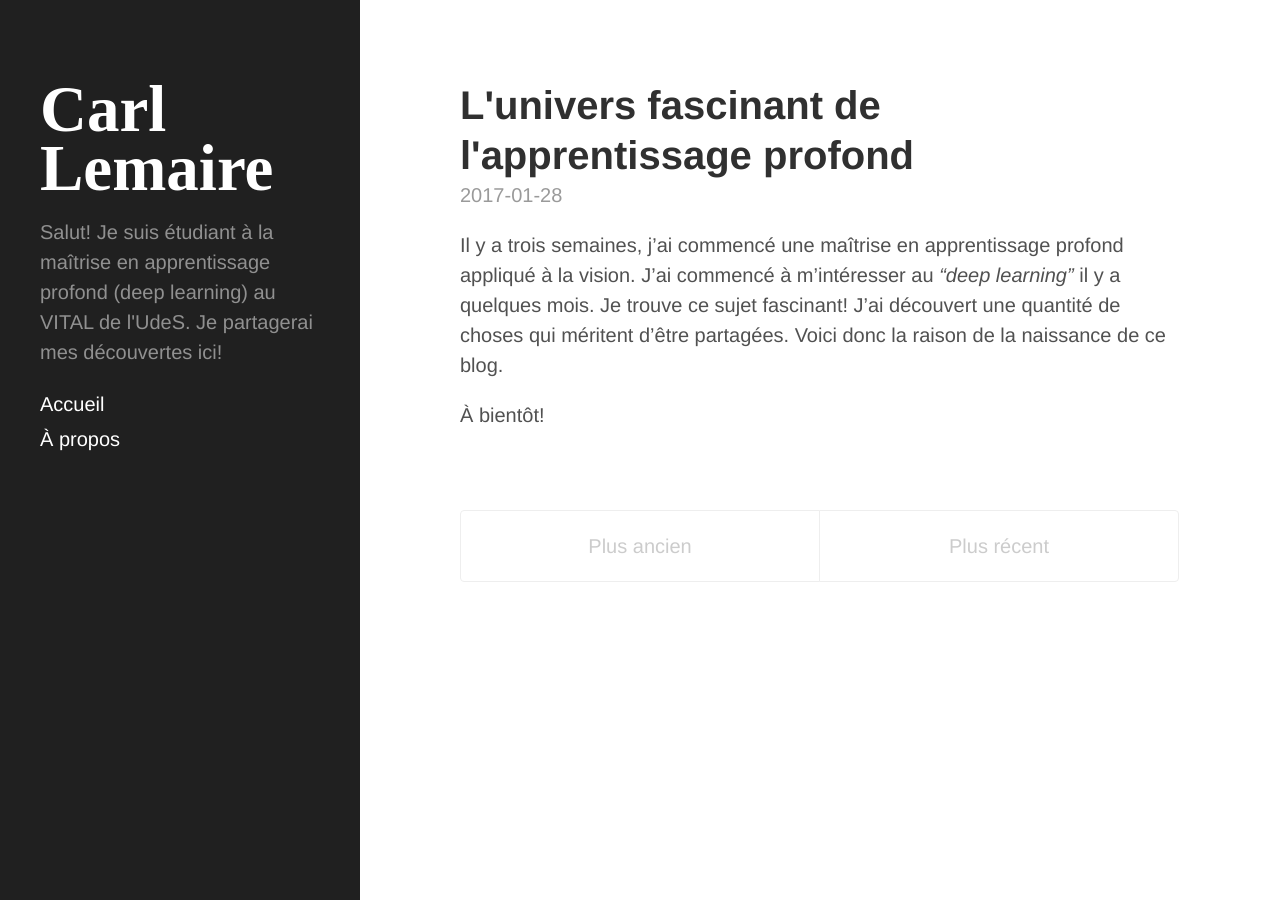
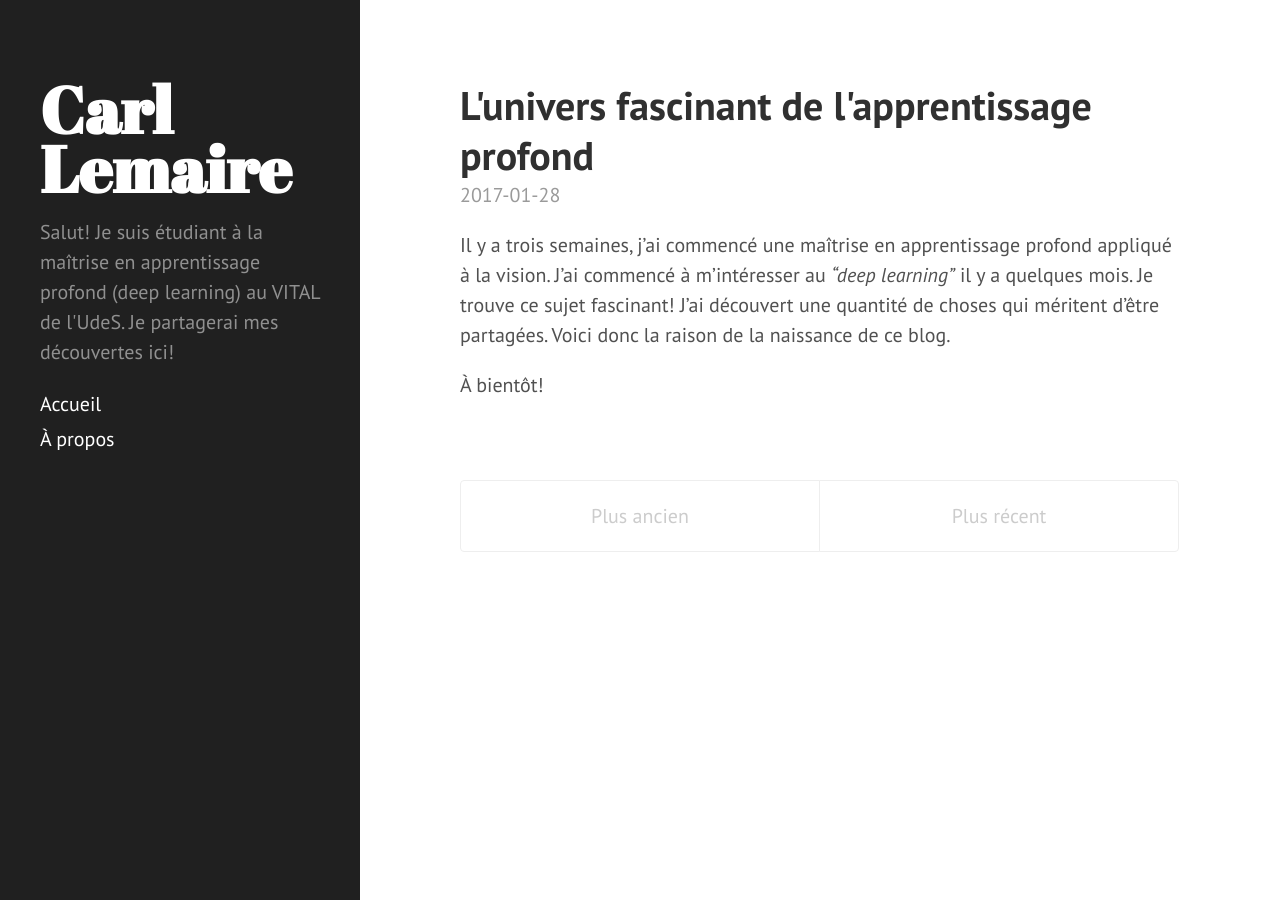
Before and after one commit to lemairecarl/lemairecarl.github.io, a Jekyll site: the page built from index.html, in a window 1280 px wide. Built offline with Jekyll 4.4.1, drawn with Linux system fonts in a browser that asks for light colours; some web fonts are replaced; the list of posts is cut into pages by our own code.

Commit message:
Fix font

```diff
--- a/_includes/head.html
+++ b/_includes/head.html
@@ -18,7 +18,7 @@
   <link rel="stylesheet" href="{{ site.baseurl }}public/css/poole.css">
   <link rel="stylesheet" href="{{ site.baseurl }}public/css/syntax.css">
   <link rel="stylesheet" href="{{ site.baseurl }}public/css/hyde.css">
-  <link rel="stylesheet" href="fonts.googleapis.com/css?family=PT+Sans:400,400italic,700|Abril+Fatface">
+  <link rel="stylesheet" href="//fonts.googleapis.com/css?family=PT+Sans:400,400italic,700|Abril+Fatface">
 
   <!-- Icons -->
   <link rel="apple-touch-icon-precomposed" sizes="144x144" href="{{ site.baseurl }}public/apple-touch-icon-144-precomposed.png">
```
